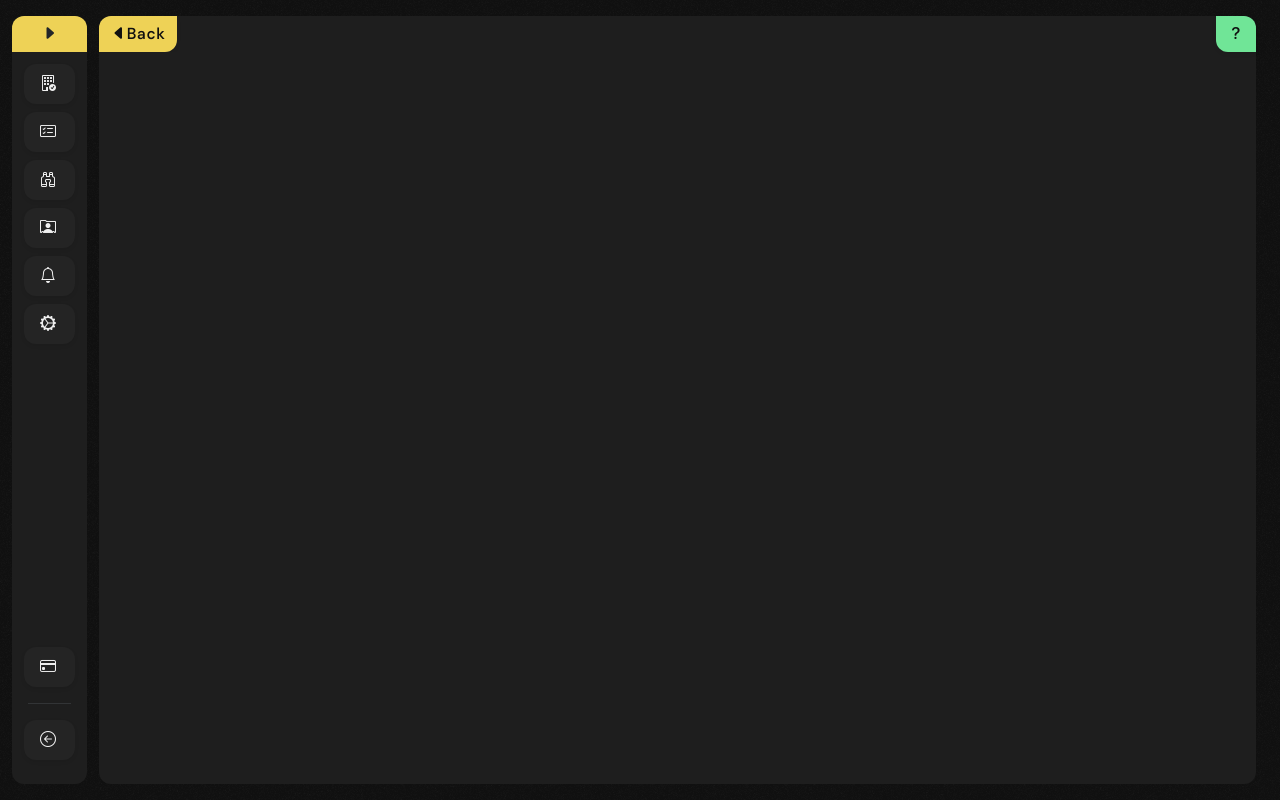
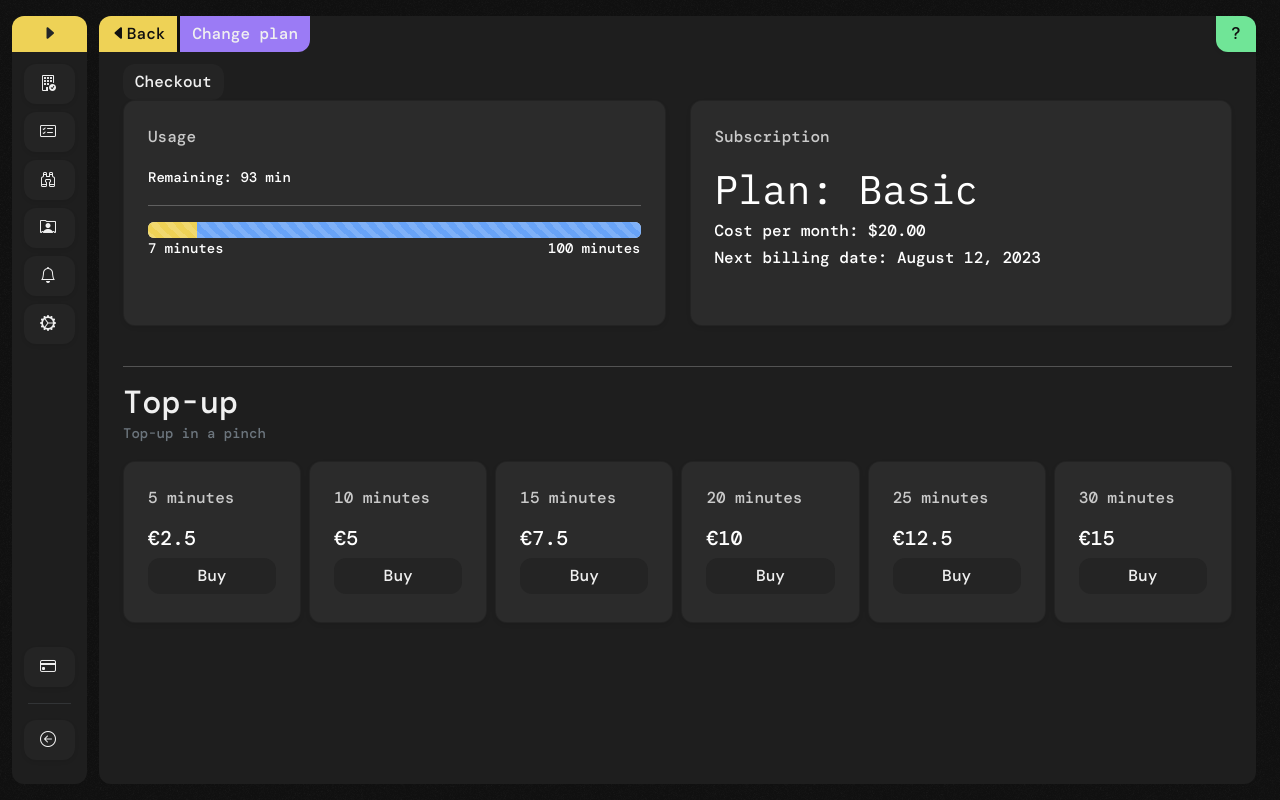
Before and after one commit to whichlicense/frontend, a React (Create React App) app: page /payment in a window 1280 px wide. Built offline with nearby package versions, Linux system fonts and the light colour scheme.

Commit message:
Add skeleton payment page
Signed-off-by: duart38 <duartsnel@icloud.com>

```diff
--- a/src/App.tsx
+++ b/src/App.tsx
@@ -37,6 +37,7 @@ import Settings from "./pages/Settings";
 import { ProviderContextProvider } from "./context/ProviderContext";
 import Notifications from "./pages/Notifications";
 import ExportView from "./pages/ExportView";
+import Payment from "./pages/Payment";
 
 function App() {
   const mainContentRef = useRef(null);
@@ -70,6 +71,7 @@ function App() {
                         <Route path="/license/:id" element={<LicenseInfo />} />
                         <Route path="/notifications" element={<Notifications />} />
                         <Route path="/settings" element={<Settings />} />
+                        <Route path="/payment" element={<Payment />} />
                         <Route path="/export-view" element={<ExportView />} />
                         <Route path="/test" element={<Test />} />
                         <Route path="/" element={<Home />} />
--- /dev/null
+++ b/src/pages/Payment.tsx
@@ -0,0 +1,185 @@
+/*
+ *   Copyright (c) 2023 Duart Snel
+ *   All rights reserved.
+
+ *   Licensed under the Apache License, Version 2.0 (the "License");
+ *   you may not use this file except in compliance with the License.
+ *   You may obtain a copy of the License at
+
+ *   http://www.apache.org/licenses/LICENSE-2.0
+
+ *   Unless required by applicable law or agreed to in writing, software
+ *   distributed under the License is distributed on an "AS IS" BASIS,
+ *   WITHOUT WARRANTIES OR CONDITIONS OF ANY KIND, either express or implied.
+ *   See the License for the specific language governing permissions and
+ *   limitations under the License.
+ */
+import RevolutCheckout from "@revolut/checkout";
+import { Button, Col, ProgressBar, Row, Stack } from "react-bootstrap";
+import RegularCard from "../components/Cards/RegularCard";
+import { useToolBar } from "../components/Hooks/useToolBar";
+import { ToolBarItemType } from "../context/ToolBarContext";
+
+/*
+Change the address of the endpoints that you want to test from https://merchant.revolut.com/
+to https://sandbox-merchant.revolut.com/.
+Set the mode parameter to sandbox in the options of RevolutCheckout widget or Revolut Pay.
+*/
+
+type RevolutOrder = {
+  id: string;
+  public_id: string;
+  type: string;
+  state: string;
+  created_date: string;
+  updated_date: string;
+  order_amount: {
+    value: number;
+    currency: string;
+  };
+  checkout_url: string;
+};
+
+export default function Payment() {
+  useToolBar([
+    {
+      type: ToolBarItemType.BUTTON,
+      title: "Change plan",
+      bgColor: "bg-purple",
+      onClick: () => {
+        console.log("Change plan");
+      },
+    },
+  ]);
+
+  const TOP_UP_OPTIONS = [
+    {
+      title: "5 minutes",
+      id: "top-up-5",
+      price: 2.5,
+    },
+    {
+      title: "10 minutes",
+      id: "top-up-10",
+      price: 5,
+    },
+    {
+      title: "15 minutes",
+      id: "top-up-15",
+      price: 7.5,
+    },
+    {
+      title: "20 minutes",
+      id: "top-up-20",
+      price: 10,
+    },
+    {
+      title: "25 minutes",
+      id: "top-up-25",
+      price: 12.5,
+    },
+    {
+      title: "30 minutes",
+      id: "top-up-30",
+      price: 15,
+    },
+
+  ];
+
+  const REV_PUB_KEY = "pk_eH6pNsC0AwSw1Wf8aj4UlerSiY9HEN2ovV64vv0BI4RlAUNc";
+
+  const createOrder = async () => {
+    return (await fetch(`http://localhost:8000/create-payment-order`).then(
+      (res) => {
+        return res.json();
+      }
+    )) as Promise<RevolutOrder>;
+  };
+
+  const checkout = () => {
+    createOrder().then((data) => {
+      if (!data.public_id) return;
+      RevolutCheckout(data.public_id, "sandbox").then((instance) => {
+        // work with instance
+        instance.payWithPopup({
+          onSuccess: () => {
+            console.log("Payment success");
+            // TODO: toast
+            // TODO: update usage information by re-requesting from the server?
+          },
+          // TODO: deal with errors
+        });
+        // TODO: deal with errors
+      });
+    });
+  };
+  return (
+    <div>
+      <Button onClick={checkout}>Checkout</Button>
+      <Row className="g-4">
+        <Col xs={12} md={6}>
+          <RegularCard title="Usage" minHeight="19vh" maxHeight="19vh">
+            <div>
+              <small className="text-truncate">Remaining: 93 min</small>
+              <hr />
+              <ProgressBar>
+                <ProgressBar
+                  className="bg-yellow"
+                  striped
+                  variant="warning"
+                  now={10}
+                  key={1}
+                />
+                <ProgressBar
+                  className="bg-blue"
+                  striped
+                  variant="info"
+                  now={90}
+                  key={2}
+                />
+              </ProgressBar>
+              <div className="d-flex justify-content-between">
+                <small>7 minutes</small>
+                <small>100 minutes</small>
+              </div>
+            </div>
+          </RegularCard>
+        </Col>
+        <Col xs={12} md={6}>
+          <RegularCard title="Subscription" minHeight="19vh" maxHeight="19vh">
+            <div>
+              <h2 className="text-truncate display-6">Plan: Basic</h2>
+              <h6>Cost per month: $20.00</h6>
+              <h6>Next billing date: August 12, 2023</h6>
+            </div>
+          </RegularCard>
+        </Col>
+        <Col xs={12}>
+          <hr />
+          <Stack gap={3}>
+            <div>
+              <h2 className="mb-0">Top-up</h2>
+              <small className="text-muted">Top-up in a pinch</small>
+            </div>
+
+            <Row className="g-2">
+              {TOP_UP_OPTIONS.map((option) => (
+                <Col xs={12} md={2}>
+                  <RegularCard
+                    title={option.title}
+                    minHeight="11vh"
+                    maxHeight="11vh"
+                    overflowY="hidden"
+                  >
+                    <h5>€{option.price}</h5>
+                    <Button className="w-100">Buy</Button>
+                  </RegularCard>
+                </Col>
+              ))}
+            </Row>
+          </Stack>
+        </Col>
+      </Row>
+    </div>
+  );
+}
```
